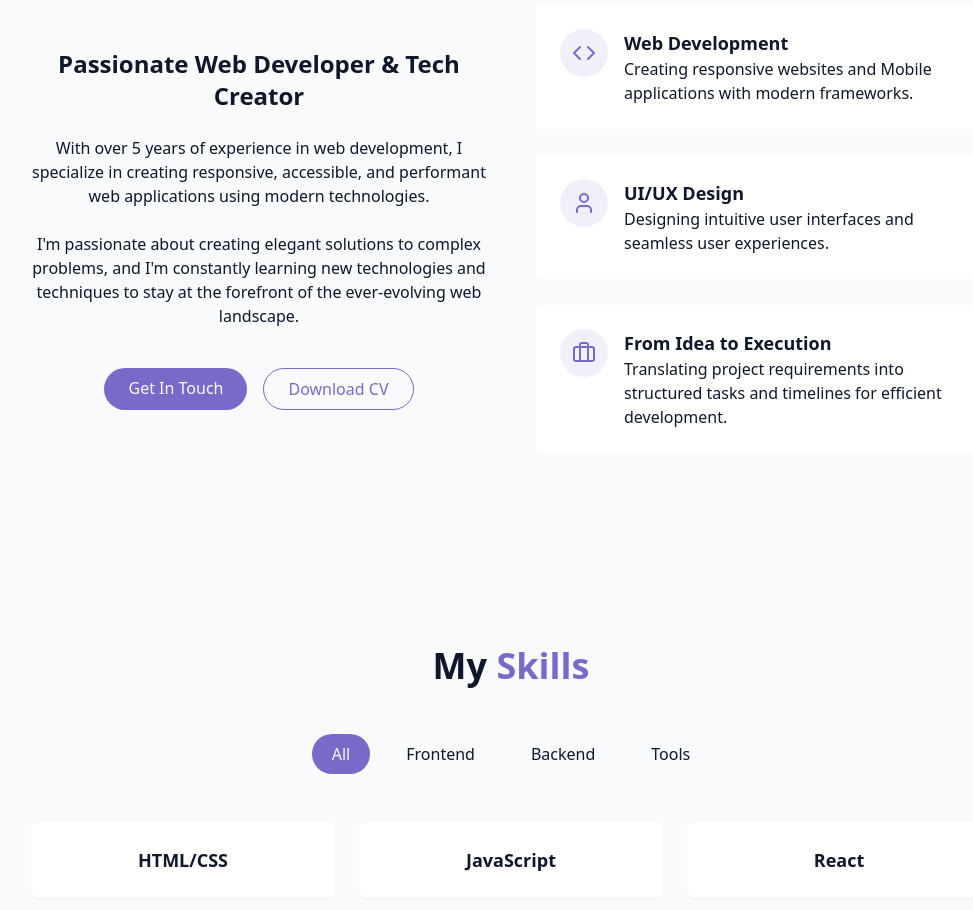
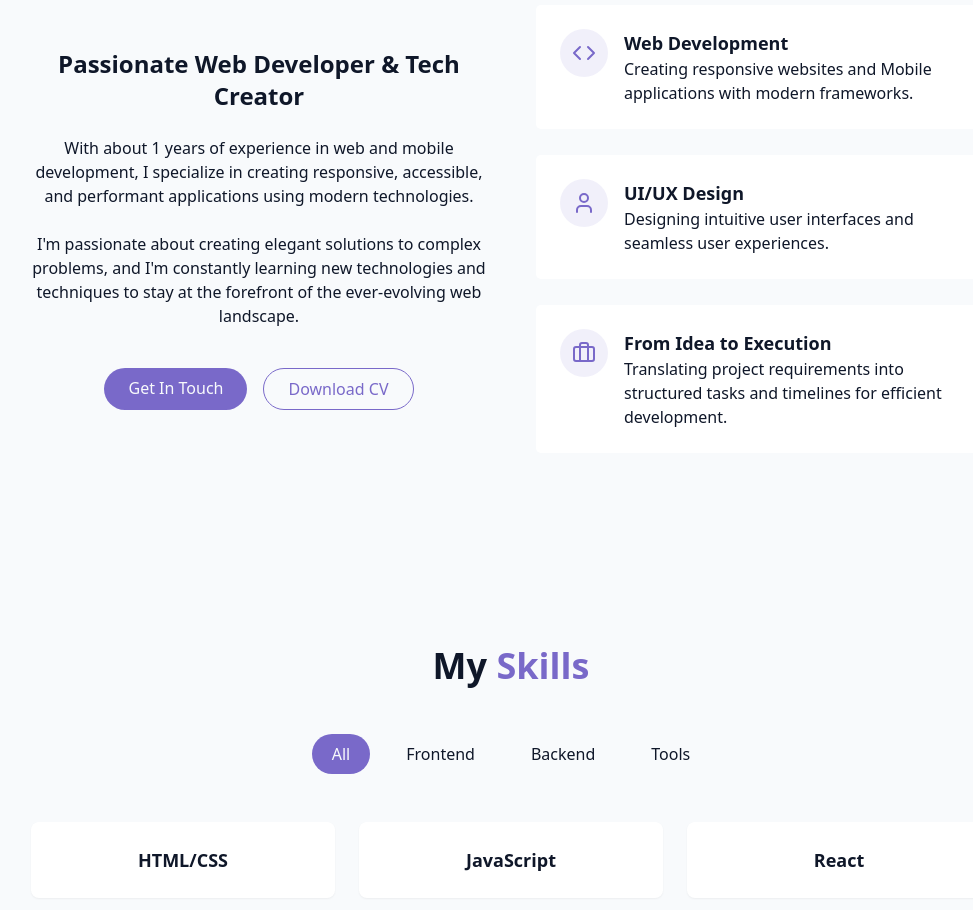
Before and after one commit to vaibhavC1302/fullstack-portfolio, a React (Vite) app: page / in a window 1280 px wide. Shown: the part 980-1890 px from the top of the page, without its empty margins (129-1102 px from the left). Built offline with nearby package versions, Linux system fonts and the light colour scheme.

Commit message:
data changed in about me

```diff
--- a/src/components/AboutSection.jsx
+++ b/src/components/AboutSection.jsx
@@ -16,8 +16,8 @@ export const AboutSection = () => {
             </h3>
 
             <p className="text-muted-foreground">
-              With over 5 years of experience in web development, I specialize
-              in creating responsive, accessible, and performant web
+              With about 1 years of experience in web and mobile development, I
+              specialize in creating responsive, accessible, and performant
               applications using modern technologies.
             </p>
 
```
